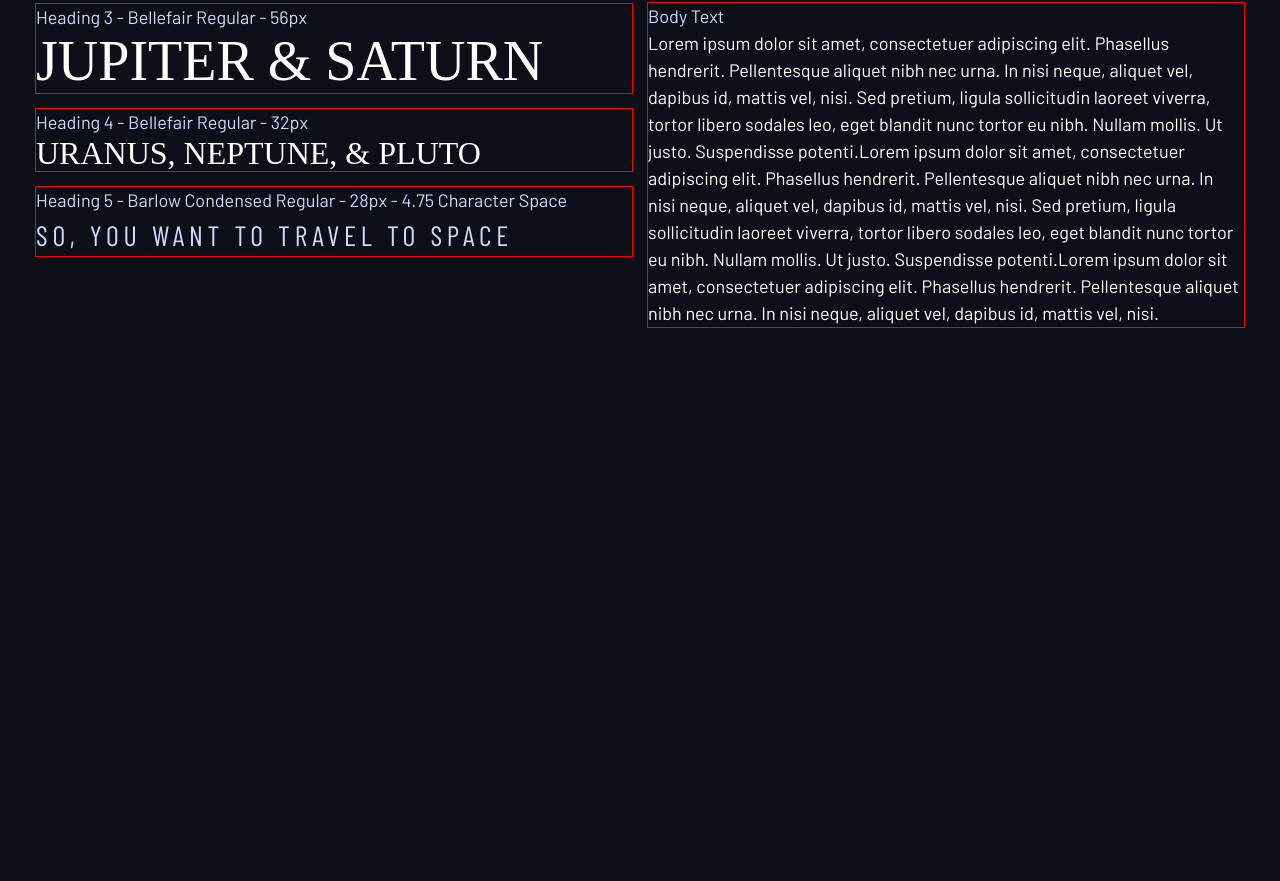
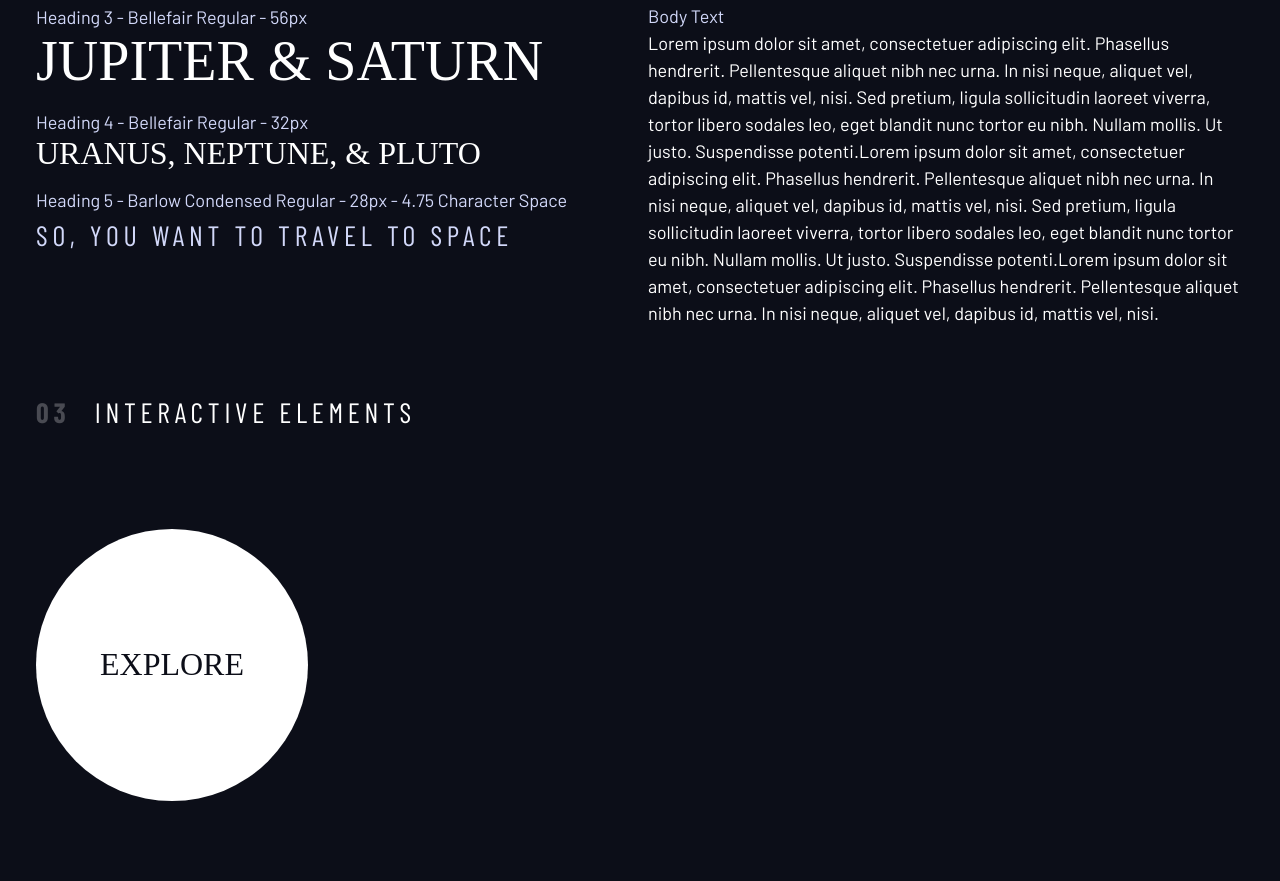
Before and after one commit to codepraycode/space-tourism, a website built with Vite: page design.html in a window 1280 px wide. Shown: the part 785-1666 px from the top of the page. Before the commit the page ends 1176 px from the top, so only its background shows below. Built offline with nearby package versions, Linux system fonts and the light colour scheme; a web font is replaced by a local one.

Commit message:
Added interactive elements to design system

```diff
--- a/design.html
+++ b/design.html
@@ -91,6 +91,30 @@
         </section>
 
 
+        <section class="flow" id="interactive-elements">
+            <h2 class="numbered-title"><span>03</span> Interactive elements</h2>
+
+            <!-- navigation -->
+            <div></div>
+
+            <div class="flex">
+                <div style="margin-block: 5rem;">
+                    <!-- explore button -->
+                    <a href="#" class="large-button uppercase ff-serif text-dark bg-white fs-600"> Explore </a>
+                </div>
+
+                <div>
+                    <!-- Tabs -->
+
+
+                    <!-- Dots -->
+
+
+                    <!-- Numbers -->
+                </div>
+            </div>
+
+        </section>
     </div>
   <script type="module" src="/main.js"></script>
 
--- a/index.css
+++ b/index.css
@@ -107,7 +107,6 @@ input, button, textarea, select{
 /* same as: .flow > * + * */
 .flow > *:where(:not(:first-child)) {
     margin-top: var(--flow-space, 1rem);
-    outline: 1px solid red;
 }
 
 .container{
@@ -202,3 +201,38 @@ input, button, textarea, select{
     font-weight: 700;
     color: hsl( var(--clr-white) / .25 );
 }
+
+
+/* -------------------- */
+/* Components           */
+/* -------------------- */
+
+.large-button{
+    position: relative;
+    display: grid;
+    place-items: center;
+    padding: 0 2em;
+    aspect-ratio: 1; /* width / height*/
+    text-decoration: none;
+    border-radius: 50%;
+
+    z-index: 1;
+}
+
+.large-button::after{
+    content: "";
+    position: absolute;
+    z-index: -1;
+    width: 100%;
+    height: 100%;
+    background: hsl( var(--clr-white) / .15);
+    border-radius: inherit; /* 50%*/
+    transition: opacity 500ms linear, transform 750ms ease-in-out;
+    opacity: 0;
+}
+
+.large-button:hover::after,
+.large-button:focus::after{
+    opacity: 1;
+    transform: scale(1.5);
+}
```
Lines whose indentation alone changed are shown as unchanged.
